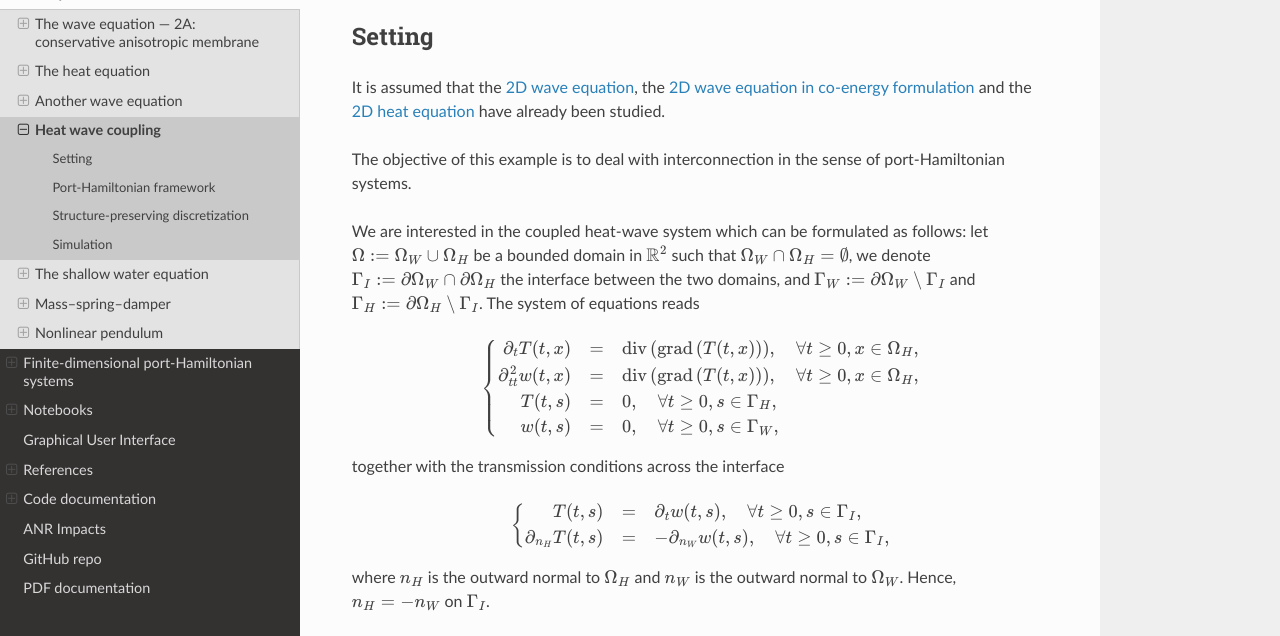
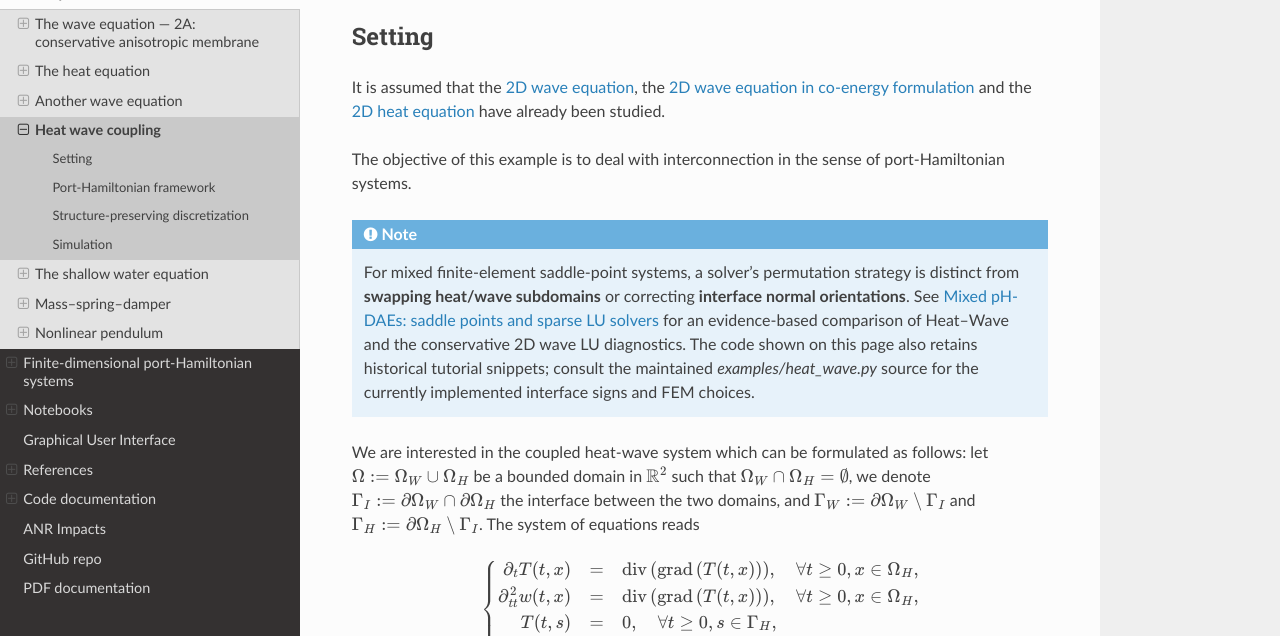
Before and after one commit to g-haine/scrimp, a Sphinx documentation site: the page built from docs/source/examples/heat_wave.rst, in a window 1280 px wide and 900 px high, cut to the strip 264-900 px from the top of the window. Built offline with Sphinx 7.4.7 and the Read the Docs theme 3.1.0, drawn with Linux system fonts in a browser that asks for light colours.

Commit message:
docs: link validated saddle-point solver guidance from Sphinx index and 2D mixed examples

```diff
--- a/docs/source/examples/heat_wave.rst
+++ b/docs/source/examples/heat_wave.rst
@@ -21,6 +21,17 @@ already been studied.
 
 The objective of this example is to deal with interconnection in the
 sense of port-Hamiltonian systems.
+
+.. note::
+
+   For mixed finite-element saddle-point systems, a solver's
+   permutation strategy is distinct from **swapping heat/wave
+   subdomains** or correcting **interface normal orientations**.
+   See :doc:`../solver_saddle_points` for an evidence-based comparison
+   of Heat--Wave and the conservative 2D wave LU diagnostics.
+   The code shown on this page also retains historical tutorial
+   snippets; consult the maintained `examples/heat_wave.py` source
+   for the currently implemented interface signs and FEM choices.
 
 We are interested in the coupled heat-wave system which can be
 formulated as follows: let :math:`\Omega := \Omega_W \cup \Omega_H` be a
```
